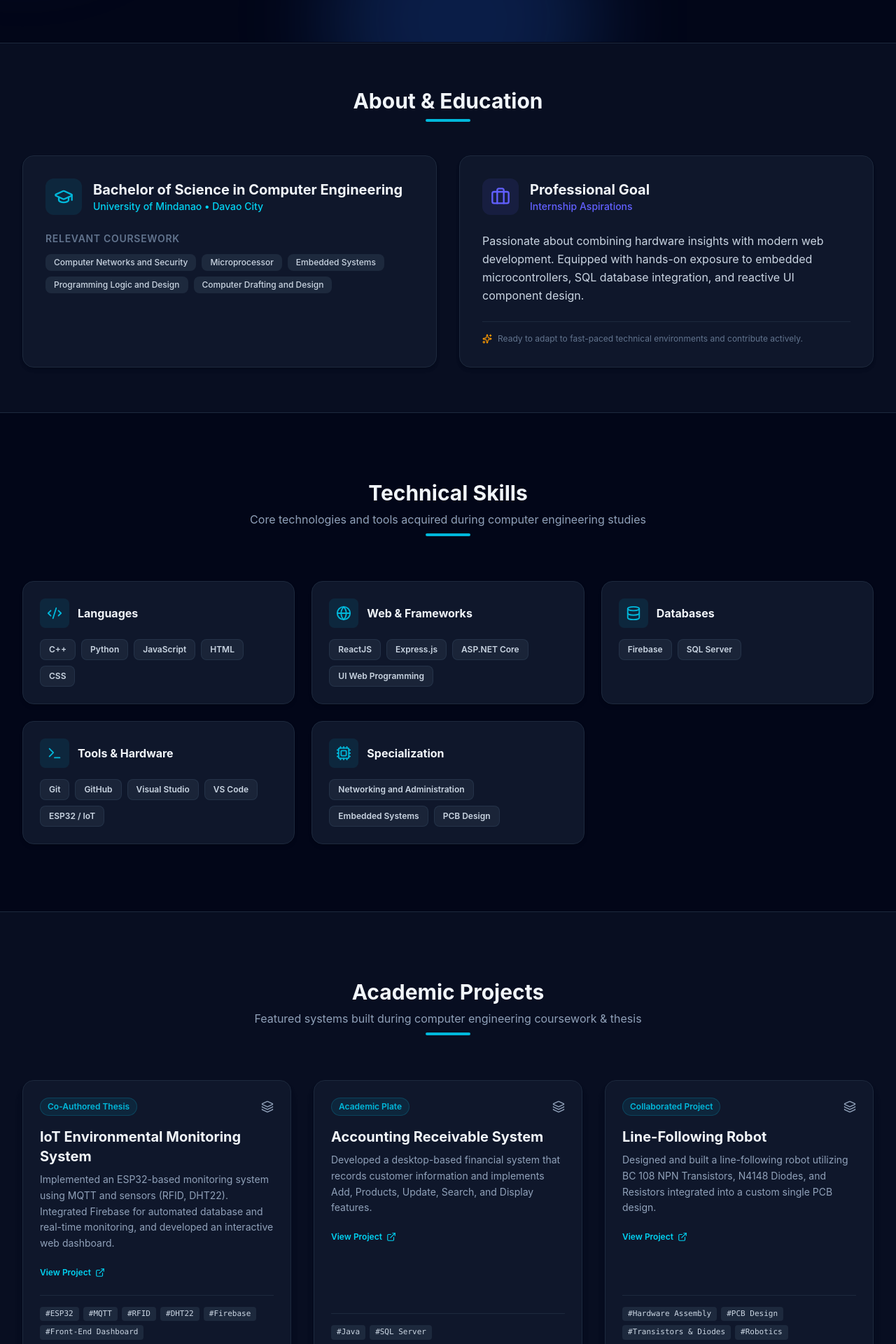
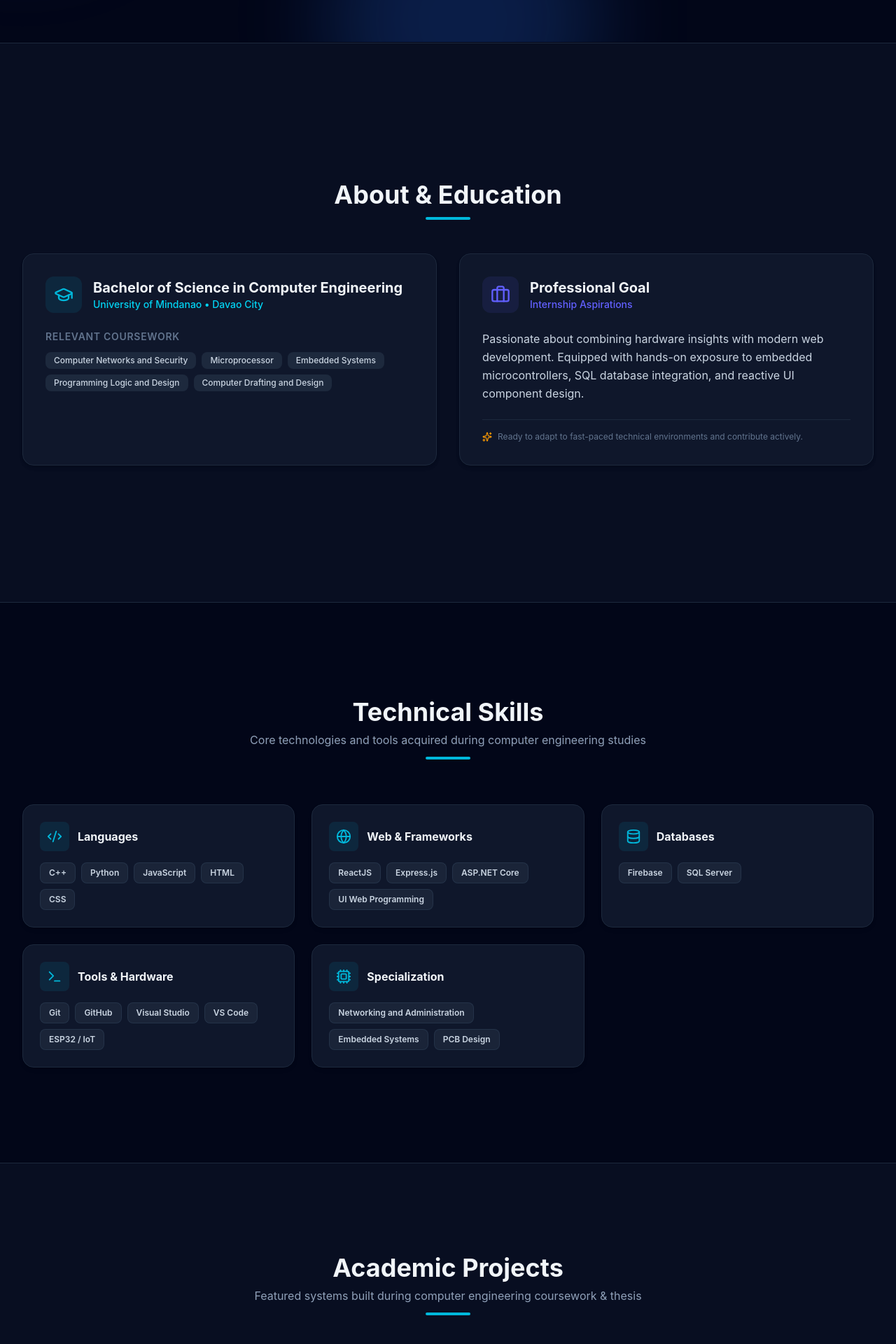
Before and after one commit to patcherist707/patcherist707, a React (Vite) app: page / in a window 1280 px wide. Shown: the part 740-2660 px from the top of the page at 70% size. Built offline with nearby package versions, Linux system fonts and the light colour scheme.

Commit message:
added changes full view size

```diff
--- a/src/components/About.jsx
+++ b/src/components/About.jsx
@@ -5,8 +5,11 @@ import { resumeData, fadeInUp } from '../data/resumeData';
 
 export default function About() {
   return (
-    <section id="about" className="relative z-10 py-16 bg-slate-100/50 dark:bg-slate-900/50 border-y border-slate-200 dark:border-slate-800">
-      <div className="max-w-7xl mx-auto px-4 sm:px-6 lg:px-8">
+    <section
+      id="about"
+      className="relative z-10 min-h-screen flex items-center justify-center py-16 md:py-20 bg-slate-100/50 dark:bg-slate-900/50 border-y border-slate-200 dark:border-slate-800"
+    >
+      <div className="max-w-7xl w-full mx-auto px-4 sm:px-6 lg:px-8">
         <motion.div
           initial="hidden"
           whileInView="visible"
@@ -14,8 +17,8 @@ export default function About() {
           variants={fadeInUp}
           className="text-center max-w-3xl mx-auto mb-12"
         >
-          <h2 className="text-3xl font-bold text-slate-900 dark:text-slate-100">About & Education</h2>
-          <div className="mt-2 w-16 h-1 bg-cyan-500 mx-auto rounded-full"></div>
+          <h2 className="text-3xl sm:text-4xl font-bold text-slate-900 dark:text-slate-100">About & Education</h2>
+          <div className="mt-3 w-16 h-1 bg-cyan-500 mx-auto rounded-full"></div>
         </motion.div>
 
         <div className="grid grid-cols-1 md:grid-cols-2 gap-8">
--- a/src/components/Contact.jsx
+++ b/src/components/Contact.jsx
@@ -5,8 +5,11 @@ import { resumeData, fadeInUp } from '../data/resumeData';
 
 export default function Contact() {
   return (
-    <section id="contact" className="relative z-10 py-16 md:py-24">
-      <div className="max-w-7xl mx-auto px-4 sm:px-6 lg:px-8">
+    <section
+      id="contact"
+      className="relative z-10 min-h-screen flex items-center justify-center py-16 md:py-20"
+    >
+      <div className="max-w-7xl w-full mx-auto px-4 sm:px-6 lg:px-8">
 
         {/* Header */}
         <motion.div
@@ -14,55 +17,49 @@ export default function Contact() {
           whileInView="visible"
           viewport={{ once: true }}
           variants={fadeInUp}
-          className="text-center max-w-3xl mx-auto mb-12"
+          className="text-center max-w-3xl mx-auto mb-16"
         >
           <h2 className="text-3xl sm:text-4xl font-bold text-slate-900 dark:text-slate-100">Contact Me</h2>
           <p className="mt-2 text-slate-500 dark:text-slate-400">Feel free to reach out for internship opportunities or collaborations</p>
           <div className="mt-3 w-16 h-1 bg-cyan-500 mx-auto rounded-full"></div>
         </motion.div>
 
-        {/* Centered Vertical Stack */}
+        {/* Centered Cards Container */}
         <motion.div
           initial={{ opacity: 0, y: 20 }}
           whileInView={{ opacity: 1, y: 0 }}
           viewport={{ once: true }}
-          className="max-w-lg mx-auto space-y-6"
+          className="grid grid-cols-1 md:grid-cols-3 max-w-5xl mx-auto gap-6"
         >
-          <div className="p-6 rounded-2xl bg-white dark:bg-slate-900/80 border border-slate-200 dark:border-slate-800 shadow-lg">
-            <div className="flex items-center gap-4">
-              <div className="p-3.5 rounded-xl bg-cyan-500/10 text-cyan-500">
-                <Mail size={22} />
+          <div className="p-6 rounded-2xl bg-white dark:bg-slate-900 border border-slate-200 dark:border-slate-800 shadow-lg flex items-center gap-4">
+            <div className="p-3.5 rounded-xl bg-cyan-500/10 text-cyan-500 shrink-0">
+              <Mail size={24} />
             </div>
-              <div>
+            <div className="overflow-hidden">
               <h4 className="text-xs uppercase text-slate-400 font-semibold tracking-wider">Email</h4>
-                <a href={`mailto:${resumeData.personal.email}`} className="text-sm font-semibold hover:text-cyan-500 transition-colors">
+              <a href={`mailto:${resumeData.personal.email}`} className="text-sm font-semibold hover:text-cyan-500 transition-colors truncate block">
                 {resumeData.personal.email}
               </a>
             </div>
           </div>
-          </div>
 
-          <div className="p-6 rounded-2xl bg-white dark:bg-slate-900/80 border border-slate-200 dark:border-slate-800 shadow-lg">
-            <div className="flex items-center gap-4">
-              <div className="p-3.5 rounded-xl bg-indigo-500/10 text-indigo-500">
-                <Phone size={22} />
+          <div className="p-6 rounded-2xl bg-white dark:bg-slate-900 border border-slate-200 dark:border-slate-800 shadow-lg flex items-center gap-4">
+            <div className="p-3.5 rounded-xl bg-indigo-500/10 text-indigo-500 shrink-0">
+              <Phone size={24} />
             </div>
             <div>
               <h4 className="text-xs uppercase text-slate-400 font-semibold tracking-wider">Phone</h4>
               <p className="text-sm font-semibold">{resumeData.personal.phone}</p>
             </div>
           </div>
-          </div>
 
-          <div className="p-6 rounded-2xl bg-white dark:bg-slate-900/80 border border-slate-200 dark:border-slate-800 shadow-lg">
-            <div className="flex items-center gap-4">
-              <div className="p-3.5 rounded-xl bg-purple-500/10 text-purple-500">
-                <MapPin size={22} />
+          <div className="p-6 rounded-2xl bg-white dark:bg-slate-900 border border-slate-200 dark:border-slate-800 shadow-lg flex items-center gap-4">
+            <div className="p-3.5 rounded-xl bg-purple-500/10 text-purple-500 shrink-0">
+              <MapPin size={24} />
             </div>
             <div>
               <h4 className="text-xs uppercase text-slate-400 font-semibold tracking-wider">Location</h4>
               <p className="text-sm font-semibold">{resumeData.personal.location}</p>
-              </div>
             </div>
           </div>
         </motion.div>
--- a/src/components/Projects.jsx
+++ b/src/components/Projects.jsx
@@ -6,8 +6,11 @@ import { resumeData, fadeInUp } from '../data/resumeData';
 
 export default function Projects() {
   return (
-    <section id="projects" className="relative z-10 py-16 md:py-24 bg-slate-100/50 dark:bg-slate-900/50 border-y border-slate-200 dark:border-slate-800">
-      <div className="max-w-7xl mx-auto px-4 sm:px-6 lg:px-8">
+    <section
+      id="projects"
+      className="relative z-10 min-h-screen flex items-center justify-center py-16 md:py-20 bg-slate-100/50 dark:bg-slate-900/50 border-y border-slate-200 dark:border-slate-800"
+    >
+      <div className="max-w-7xl w-full mx-auto px-4 sm:px-6 lg:px-8">
         <motion.div
           initial="hidden"
           whileInView="visible"
@@ -15,9 +18,9 @@ export default function Projects() {
           variants={fadeInUp}
           className="text-center max-w-3xl mx-auto mb-16"
         >
-          <h2 className="text-3xl font-bold text-slate-900 dark:text-slate-100">Academic Projects</h2>
+          <h2 className="text-3xl sm:text-4xl font-bold text-slate-900 dark:text-slate-100">Academic Projects</h2>
           <p className="mt-2 text-slate-500 dark:text-slate-400">Featured systems built during computer engineering coursework & thesis</p>
-          <div className="mt-2 w-16 h-1 bg-cyan-500 mx-auto rounded-full"></div>
+          <div className="mt-3 w-16 h-1 bg-cyan-500 mx-auto rounded-full"></div>
         </motion.div>
 
         <div className="grid grid-cols-1 md:grid-cols-3 gap-8">
@@ -44,13 +47,12 @@ export default function Projects() {
                   {project.description}
                 </p>
 
-                {/* Project Link */}
                 {project.link && (
                   <a
                     href={project.link}
                     target="_blank"
                     rel="noopener noreferrer"
-                    className="inline-flex items-center gap-1.5 text-xs font-semibold text-cyan-600 dark:text-cyan-400 hover:text-indigo-500 dark:hover:text-indigo-400 transition-colors mb-6 group"
+                    className="inline-flex items-center gap-1.5 text-xs font-semibold text-cyan-600 dark:text-cyan-400 hover:text-indigo-500 dark:hover:text-indigo-400 transition-colors mb-4 group"
                   >
                     <span>View Project</span>
                     <ExternalLink size={14} className="group-hover:translate-x-0.5 group-hover:-translate-y-0.5 transition-transform" />
--- a/src/components/Skills.jsx
+++ b/src/components/Skills.jsx
@@ -4,8 +4,11 @@ import { resumeData, fadeInUp, staggerContainer } from '../data/resumeData';
 
 export default function Skills() {
   return (
-    <section id="skills" className="relative z-10 py-16 md:py-24">
-      <div className="max-w-7xl mx-auto px-4 sm:px-6 lg:px-8">
+    <section
+      id="skills"
+      className="relative z-10 min-h-screen flex items-center justify-center py-16 md:py-20"
+    >
+      <div className="max-w-7xl w-full mx-auto px-4 sm:px-6 lg:px-8">
         <motion.div
           initial="hidden"
           whileInView="visible"
@@ -13,9 +16,9 @@ export default function Skills() {
           variants={fadeInUp}
           className="text-center max-w-3xl mx-auto mb-16"
         >
-          <h2 className="text-3xl font-bold text-slate-900 dark:text-slate-100">Technical Skills</h2>
+          <h2 className="text-3xl sm:text-4xl font-bold text-slate-900 dark:text-slate-100">Technical Skills</h2>
           <p className="mt-2 text-slate-500 dark:text-slate-400">Core technologies and tools acquired during computer engineering studies</p>
-          <div className="mt-2 w-16 h-1 bg-cyan-500 mx-auto rounded-full"></div>
+          <div className="mt-3 w-16 h-1 bg-cyan-500 mx-auto rounded-full"></div>
         </motion.div>
 
         <motion.div
```
Lines whose indentation alone changed are shown as unchanged.
